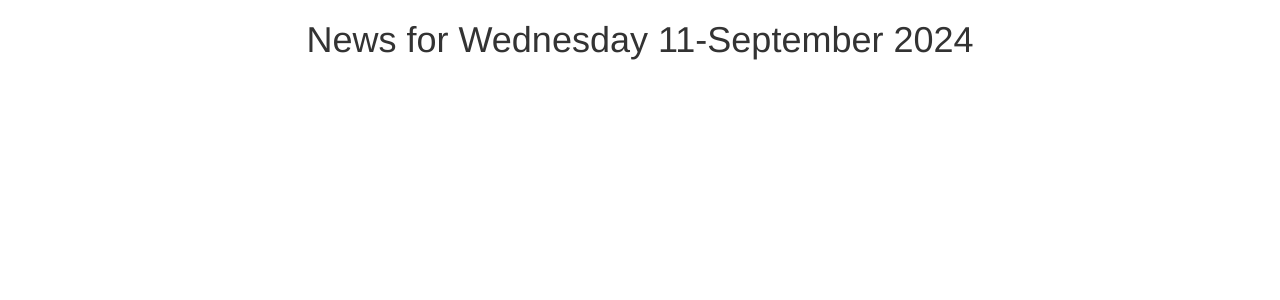
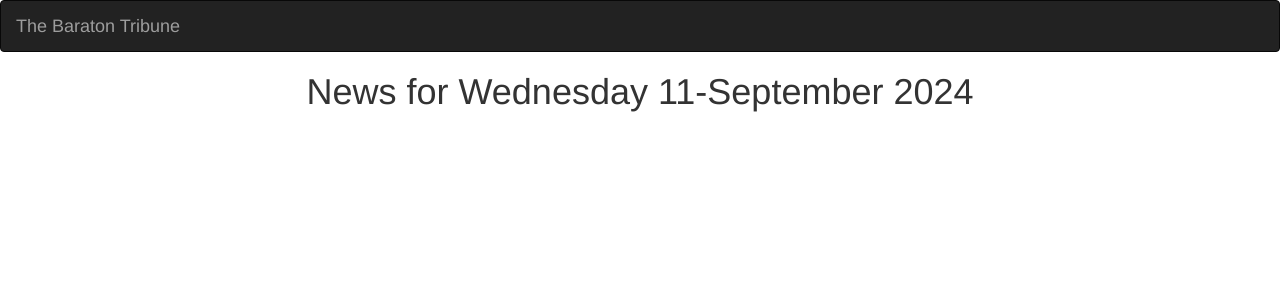
Before and after one commit to MuliJob/Baraton-Tribune, a Django app: page /news/today/ in a window 1280 px wide. Shown: the top 300 px of the page. Run offline with Django 5.2, Linux system fonts and the light colour scheme; some libraries are stand-ins or nearby versions.

Commit message:
links and navigation

```diff
--- a/news/templates/all-news/base.html
+++ b/news/templates/all-news/base.html
@@ -1,4 +1,5 @@
 {% load bootstrap3 %}
+{% load static%}
 <!DOCTYPE html>
 <html>
 <head>
@@ -16,6 +17,8 @@
 
 </head>
 <body>
+    {% include "navbar.html" %}
+
     {% block content %} <h1 class='text-center'>News for {{date|date:"l d-F Y"}}</h1> {%endblock%}
 
     {% block scripts %}
--- /dev/null
+++ b/news/templates/navbar.html
@@ -0,0 +1,17 @@
+<!DOCTYPE html>
+<html lang="en">
+<head>
+
+  <meta charset="utf-8">
+  <meta name="viewport" content="width=device-width, initial-scale=1">
+</head>
+<body>
+<nav class="navbar navbar-inverse">
+  <div class="container-fluid">
+    <div class="navbar-header">
+      <a class="navbar-brand" href="{% url 'newsToday' %}">The Baraton Tribune</a>
+    </div>
+  </div>
+</nav>
+</body>
+</html>
--- a/requirements.txt
+++ b/requirements.txt
@@ -1,4 +1,6 @@
 asgiref==3.8.1
 Django==5.1.1
+django-bootstrap3==24.2
+django-bootstrap5==24.2
 sqlparse==0.5.1
 typing_extensions==4.12.2
```
